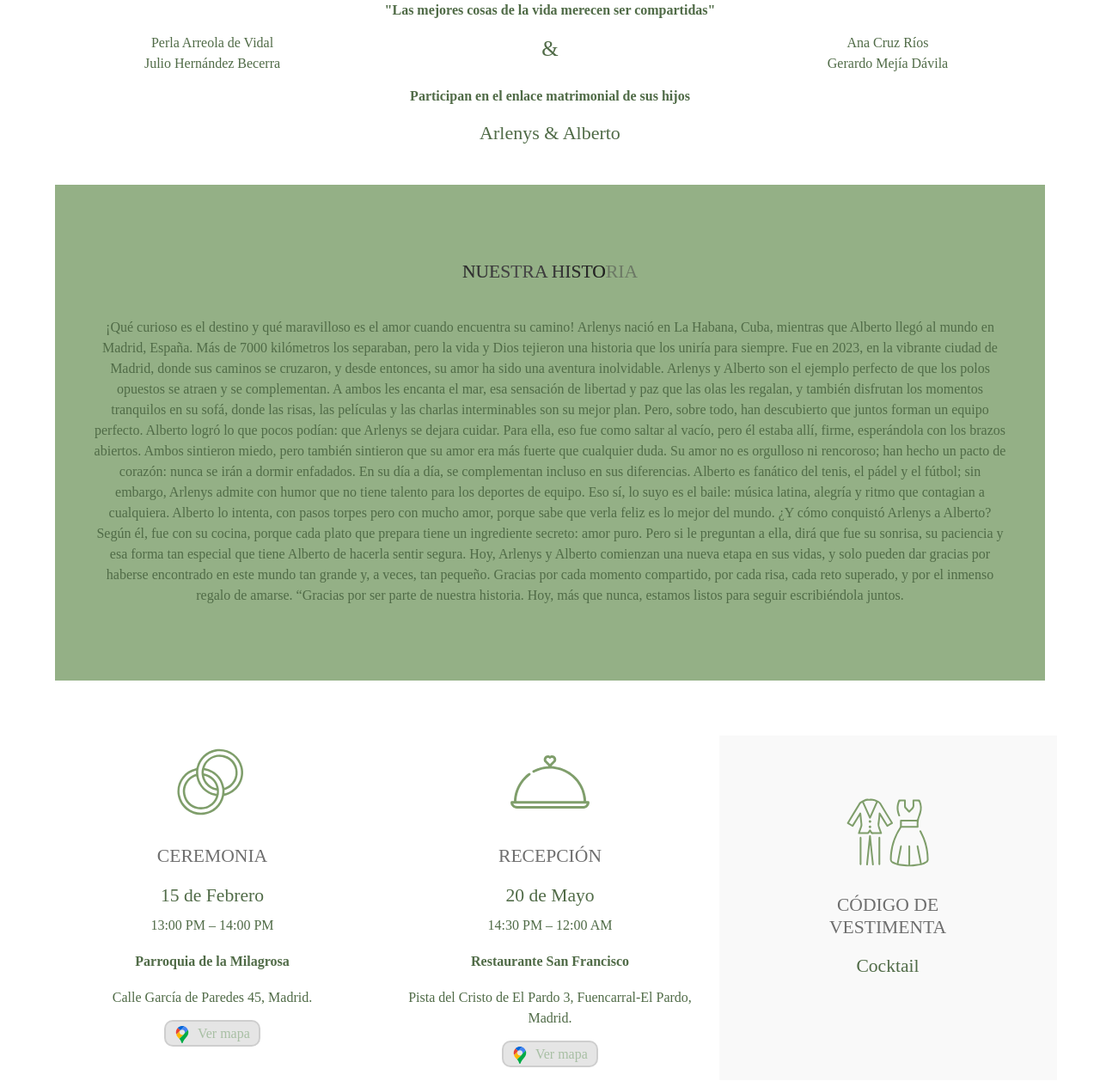
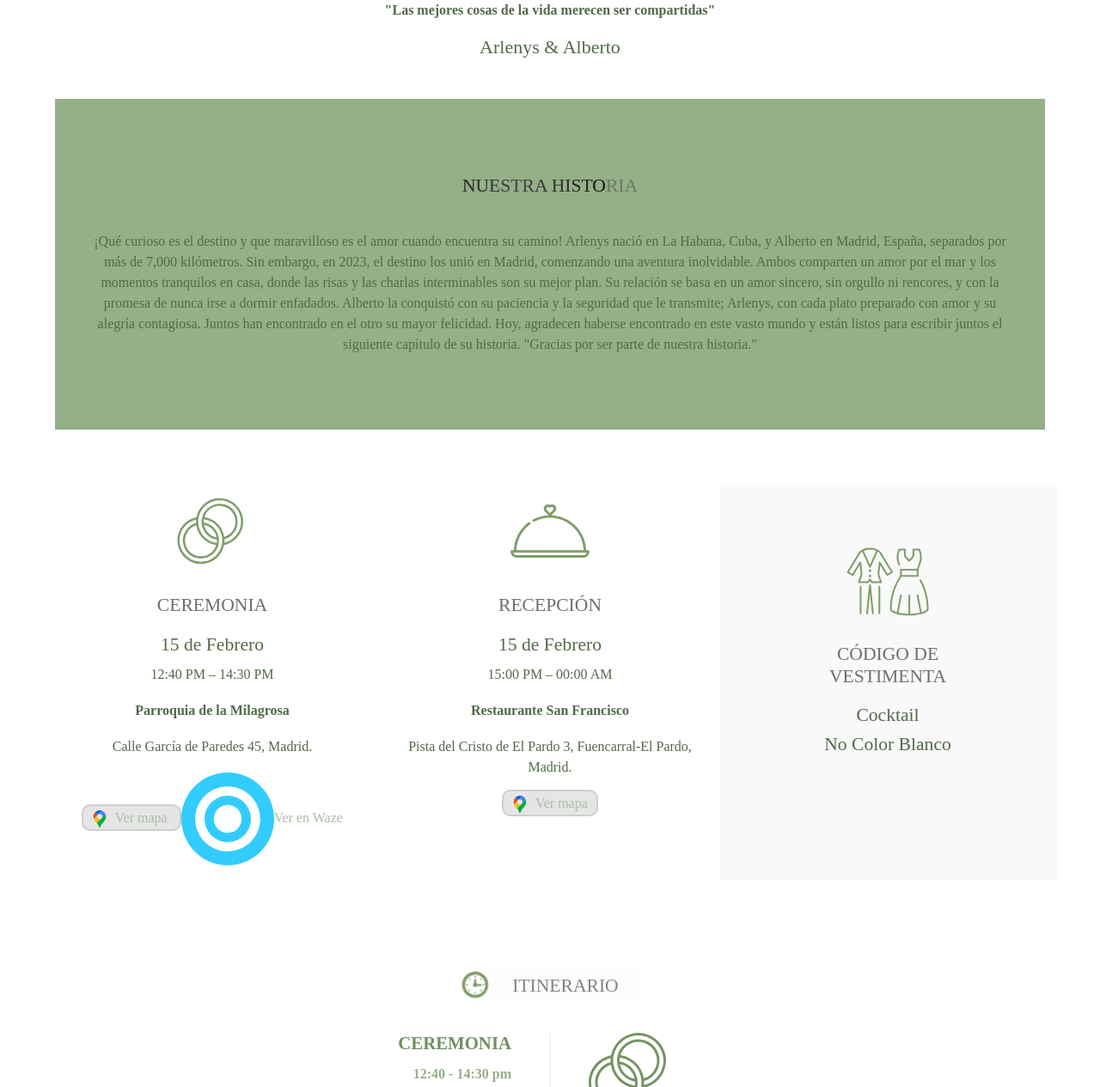
Before and after one commit to DinaGlez/dinaglez.github.io, a plain HTML site: page index.html in a window 1280 px wide. Shown: the part 927-2192 px from the top of the page at 86% size. Drawn offline with Linux system fonts and the light colour scheme; animation ran at ten frames a second; files whose address does not match are found by name; a web font is replaced by a local one.

Commit message:
Update index.html

```diff
--- a/index.html
+++ b/index.html
@@ -217,40 +217,6 @@
                         compartidas"</strong></p>
             </div>
             <div class="d-md-block family-friends-section mw-section">
-                <div class="full-width padding-2">
-                    <div class="row">
-                        <div class="col-lg-4 col-md-4 col-sm-12 first-half">
-                            <div class="">
-                                <div>
-                                    <p class="no-margin-bottom">Perla Arreola de Vidal<br>Julio Hernández Becerra
-                                </div>
-                            </div>
-                        </div>
-                        <div class="col-lg-4 col-md-4 col-sm-12 first-half">
-                            <div class="">
-                                <div>
-                                    <p class="no-margin-bottom" style="font-size: 25px;">&
-                                </div>
-                            </div>
-                        </div>
-                        <div class="col-lg-4 col-md-4 col-sm-12 first-half">
-                            <div class="">
-                                <div>
-                                    <p class="no-margin-bottom">Ana Cruz Ríos <br>Gerardo Mejía Dávila
-                                    </p>
-                                </div>
-                            </div>
-                        </div>
-                    </div>
-                </div>
-            </div>
-            <div class="container">
-                <div class="row centered-content-block">
-                    <p class="no-shadow-text sm-line-height"><strong>Participan en el enlace matrimonial de sus
-                            hijos</strong></p>
-                </div>
-            </div>
-            <div class="d-md-block family-friends-section mw-section">
                 <div class="full-width">
                     <div class="row">
                         <div class="col-lg-3 col-md-3 col-sm-12">
@@ -278,19 +244,15 @@
                         <div class="section-title wow fadeIn">
                             <h2 class="animate-gradient-text">Nuestra Historia</h2>
                         </div>
-                        <p>¡Qué curioso es el destino y qué maravilloso es el amor cuando encuentra su camino! Arlenys nació en La Habana, Cuba, mientras que Alberto llegó al mundo en Madrid, España. Más de 7000 kilómetros los separaban, pero la vida y Dios tejieron una historia que los uniría para siempre. Fue en 2023, en la vibrante ciudad de Madrid, donde sus caminos se cruzaron, y desde entonces, su amor ha sido una aventura inolvidable.
+                        <p>¡Qué curioso es el destino y que maravilloso es el amor cuando encuentra su camino! Arlenys nació en La Habana, Cuba, y Alberto en Madrid, España, separados por más de 7,000 kilómetros. Sin embargo, en 2023, el destino los unió en Madrid, comenzando una aventura inolvidable.
 
-                            Arlenys y Alberto son el ejemplo perfecto de que los polos opuestos se atraen y se complementan. A ambos les encanta el mar, esa sensación de libertad y paz que las olas les regalan, y también disfrutan los momentos tranquilos en su sofá, donde las risas, las películas y las charlas interminables son su mejor plan. Pero, sobre todo, han descubierto que juntos forman un equipo perfecto.
+			Ambos comparten un amor por el mar y los momentos tranquilos en casa, donde las risas y las charlas interminables son su mejor plan. Su relación se basa en un amor sincero, sin orgullo ni rencores, y con la promesa de nunca irse a dormir enfadados.
 
-                            Alberto logró lo que pocos podían: que Arlenys se dejara cuidar. Para ella, eso fue como saltar al vacío, pero él estaba allí, firme, esperándola con los brazos abiertos. Ambos sintieron miedo, pero también sintieron que su amor era más fuerte que cualquier duda. Su amor no es orgulloso ni rencoroso; han hecho un pacto de corazón: nunca se irán a dormir enfadados.
+			Alberto la conquistó con su paciencia y la seguridad que le transmite; Arlenys, con cada plato preparado con amor y su alegría contagiosa. Juntos han encontrado en el otro su mayor felicidad.
 
-                            En su día a día, se complementan incluso en sus diferencias. Alberto es fanático del tenis, el pádel y el fútbol; sin embargo, Arlenys admite con humor que no tiene talento para los deportes de equipo. Eso sí, lo suyo es el baile: música latina, alegría y ritmo que contagian a cualquiera. Alberto lo intenta, con pasos torpes pero con mucho amor, porque sabe que verla feliz es lo mejor del mundo.
+			Hoy, agradecen haberse encontrado en este vasto mundo y están listos para escribir juntos el siguiente capítulo de su historia.
 
-                            ¿Y cómo conquistó Arlenys a Alberto? Según él, fue con su cocina, porque cada plato que prepara tiene un ingrediente secreto: amor puro. Pero si le preguntan a ella, dirá que fue su sonrisa, su paciencia y esa forma tan especial que tiene Alberto de hacerla sentir segura.
-
-                            Hoy, Arlenys y Alberto comienzan una nueva etapa en sus vidas, y solo pueden dar gracias por haberse encontrado en este mundo tan grande y, a veces, tan pequeño. Gracias por cada momento compartido, por cada risa, cada reto superado, y por el inmenso regalo de amarse.
-
-                            “Gracias por ser parte de nuestra historia. Hoy, más que nunca, estamos listos para seguir escribiéndola juntos.</p><br>
+			"Gracias por ser parte de nuestra historia."</p><br>
                     </div>
                 </div>
             </div>
@@ -331,7 +293,7 @@
                             <div>
                                 <h2 class="no-margin-bottom section-title">Ceremonia</h2>
                                 <h6 class="">15 de Febrero</h6>
-                                <p class="no-margin-bottom">13:00 PM – 14:00 PM</p>
+                                <p class="no-margin-bottom">12:40 PM – 14:30 PM</p>
                                 <p class="bold-text">Parroquia de la Milagrosa</p>
                                 <p class=""> Calle García de Paredes 45, Madrid.
                                 </p>
@@ -353,6 +315,11 @@
                                                 </g>
                                             </g>
                                         </svg> Ver mapa </a>
+				    	<a class="nav-btn" target="_blank" href="https://waze.com/ul?ll=LATITUD,LONGITUD&navigate=yes">
+					<svg xmlns="http://www.w3.org/2000/svg" viewBox="0 0 32 32">
+					    <path fill="#33ccff" d="M16 0C7.164 0 0 7.164 0 16s7.164 16 16 16 16-7.164 16-16S24.836 0 16 0zm0 4.8c6.178 0 11.2 5.022 11.2 11.2 0 6.178-5.022 11.2-11.2 11.2-6.178 0-11.2-5.022-11.2-11.2C4.8 9.822 9.822 4.8 16 4.8z"/>
+					    <path fill="#33ccff" d="M16 8c-4.418 0-8 3.582-8 8s3.582 8 8 8 8-3.582 8-8-3.582-8-8-8zm0 12.8c-2.649 0-4.8-2.151-4.8-4.8s2.151-4.8 4.8-4.8 4.8 2.151 4.8 4.8-2.151 4.8-4.8 4.8z"/>
+					</svg>Ver en Waze</a>
                                 </div>
                             </div>
                         </div>
@@ -383,8 +350,8 @@
                         <div class="location-info-box">
                             <div>
                                 <h2 class="no-margin-bottom section-title">Recepción</h2>
-                                <h6 class="">20 de Mayo</h6>
-                                <p class="no-margin-bottom">14:30 PM – 12:00 AM</p>
+                                <h6 class="">15 de Febrero</h6>
+                                <p class="no-margin-bottom">15:00 PM – 00:00 AM</p>
                                 <p class="bold-text">Restaurante San Francisco</p>
                                 <p class=""> Pista del Cristo de El Pardo 3, Fuencarral-El Pardo, Madrid.
                                 </p>
@@ -511,6 +478,7 @@
                             <div>
                                 <h2 class="no-margin-bottom section-title">Código de vestimenta</h2>
                                 <h6 class="no-margin-bottom">Cocktail</h6>
+                                <h6 class="no-margin-bottom">No Color Blanco</h6>
                             </div>
                         </div>
                     </div>
@@ -566,7 +534,7 @@ xmlns:svg="http://www.w3.org/2000/svg"><sodipodi:namedview
                             <div class="col col-lg-6">
                                 <div class="story-text right-align-text wow fadeInLeftSlow">
                                     <h3 class="animate-text-color">Ceremonia</h3>
-                                    <span class="date">13:00 - 14:00 pm</span>
+                                    <span class="date">12:40 - 14:30 pm</span>
                                     <p>Comparte con nosotros este momento.</p>
                                 </div>
                             </div>
@@ -624,8 +592,8 @@ c-3.1-2.6-7.2-2.4-10.8-0.5C233.9,103.1,232,106.3,232,111.2z"/></svg>
                                     <i class="fa fa-heart animate-zoom-in-out"></i>
                                 </span>
                                 <div class="story-text wow fadeInRightSlow">
-                                    <h3 class="animate-text-color">Banquete</h3>
-                                    <span class="date">16:30 - 18:30 pm</span>
+                                    <h3 class="animate-text-color">Cóctel-Banquete</h3>
+                                    <span class="date">15:00 - 19:00 pm</span>
                                     <p>Cenar juntos hace esta noche especial.</p>
                                 </div>
                             </div>
@@ -842,7 +810,7 @@ c-3.1-2.6-7.2-2.4-10.8-0.5C233.9,103.1,232,106.3,232,111.2z"/></svg>
             <div class="row">
                 <div class="col-xs-12">
                     <h3>Durante nuestra boda utiliza el hashtag</h3>
-                    <a href="https://www.instagram.com/explore/tags/miwebdding/" target="_blank"><h2>#MiWebdding</h2></a>
+                    <a href="https://www.instagram.com/explore/tags/miwebdding/" target="_blank"><h2>#ElSiDeAlbertoYArlenys</h2></a>
                     <br><br>
                     <a href="https://miwebdding.com/" target="_blank"><img src="images/logo-mw.png" alt class="img"></a>
                 </div>
```
